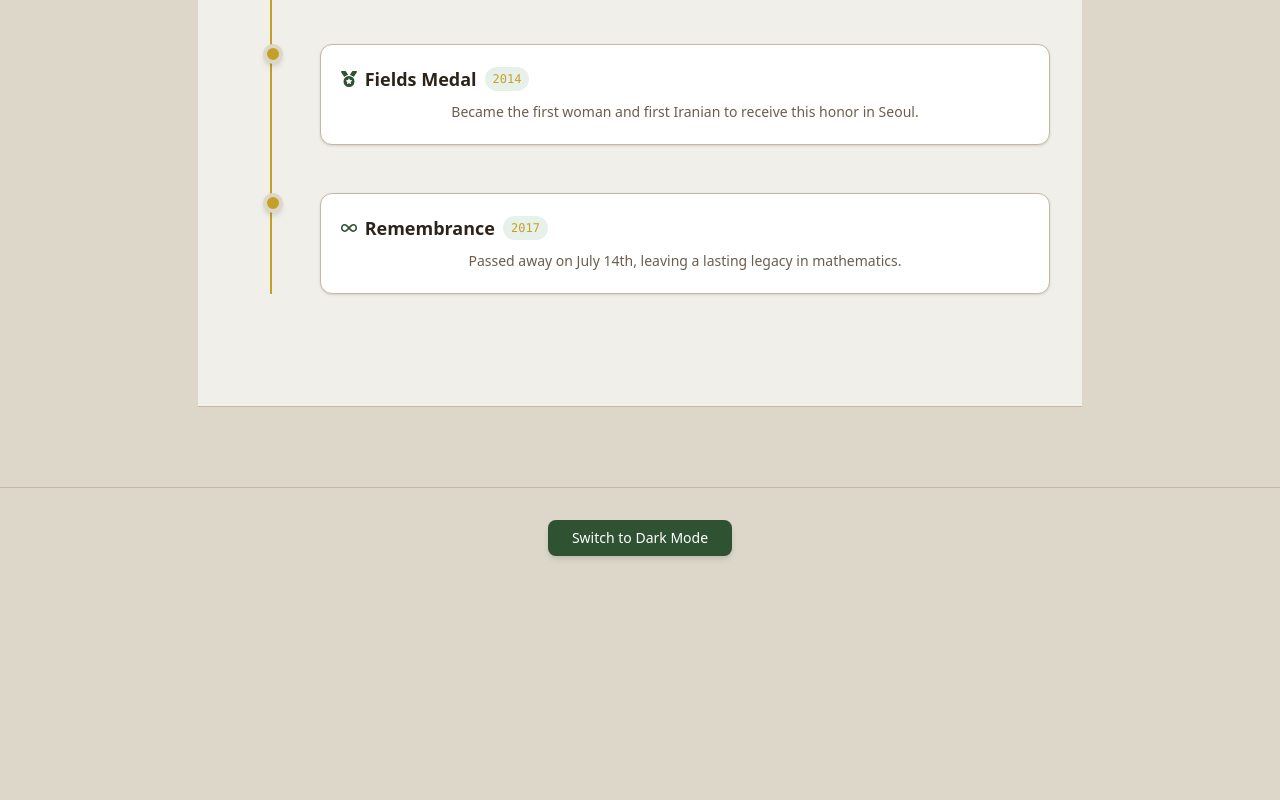
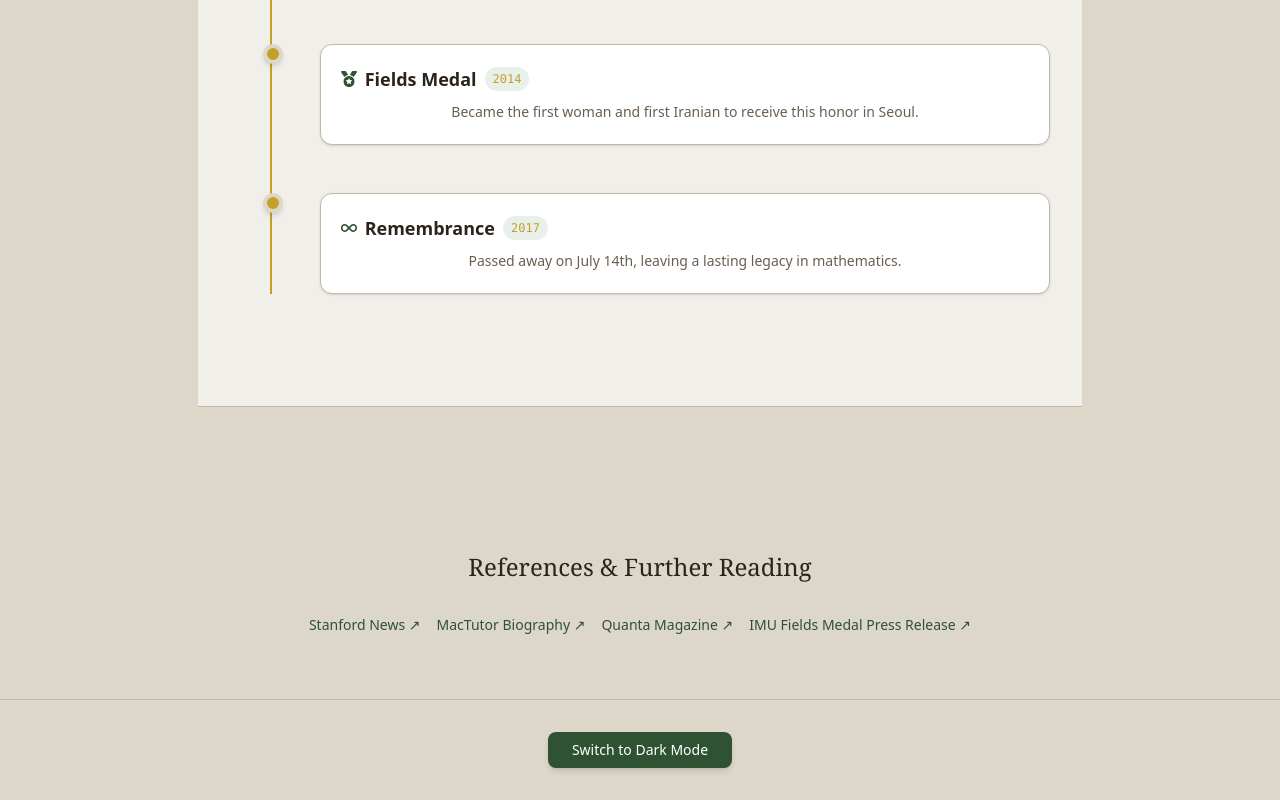
Before and after one commit to zibanoori/mirzakhani-inspire, a React (Vite) app: page / in a window 1280 px wide. Shown: the part 1618-2418 px from the top of the page. Before the commit the page ends 2206 px from the top, so only its background shows below. Built offline with nearby package versions, Linux system fonts and the light colour scheme.

Commit message:
Feat: add simple references section with external links

```diff
--- a/src/App.jsx
+++ b/src/App.jsx
@@ -1,5 +1,5 @@
 import { useTheme } from "./useTheme";
-import { person, hero, stats, timeline } from "./data/content";
+import { person, hero, stats, timeline, references } from "./data/content";
 import { FaInfinity } from "react-icons/fa6";
 import Reveal from "./components/Reveal";
 import Section from "./components/Section";
@@ -72,7 +72,25 @@ function App() {
           </div>
         </Section>
       </main>
-
+      {/* References Section */}
+      <section className="py-16 px-4 w-full max-w-3xl mx-auto text-center">
+        <h2 className="font-serif text-2xl text-ink mb-8">
+          References & Further Reading
+        </h2>
+        <div className="flex flex-wrap justify-center gap-4 text-sm">
+          {references.map((ref, index) => (
+            <a
+              key={index}
+              href={ref.url}
+              target="_blank"
+              rel="noopener noreferrer"
+              className="text-accent hover:underline transition-colors"
+            >
+              {ref.title} ↗
+            </a>
+          ))}
+        </div>
+      </section>
       <footer className="py-8 text-center border-t border-line">
         <button
           onClick={toggleTheme}
```
